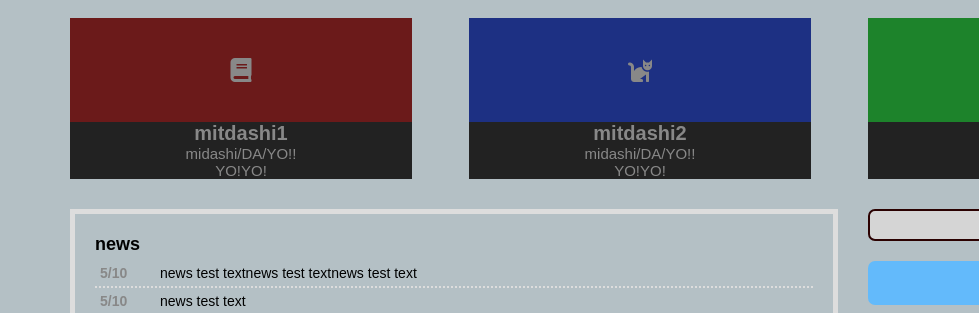
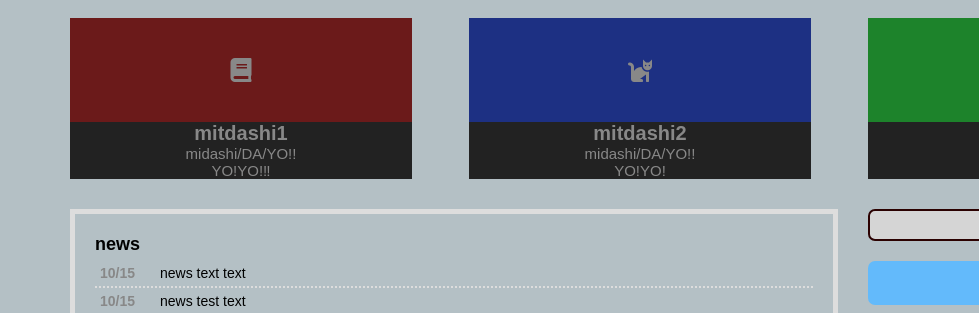
Before and after one commit to MotidaMikan/HP, a plain HTML site: page index.html in a window 1280 px wide. Shown: the part 440-753 px from the top of the page, 0-979 px from the left. Drawn offline with Linux system fonts and the light colour scheme.

Commit message:
20201015

```diff
--- a/index.html
+++ b/index.html
@@ -33,7 +33,7 @@
              <div class="subti">
               <a href="#"><i class="fas fa-book"></i>
               <h1>mitdashi1</h1>
-              <p>midashi/DA/YO!!<br>YO!YO!</p>
+              <p>midashi/DA/YO!!<br>YO!YO!‼</p>
             </a></div>
          </div>
 
@@ -59,13 +59,13 @@
                  <h1>news</h1>
                  <ul>
                  <li><a href="URL">
-                     <time datatime="2020.05-10">5/10</time>
-                     <div class="text">news test textnews test textnews test text</div>
+                     <time datatime="2020.05-10">10/15</time>
+                     <div class="text">news text text</div>
                     </a>
                  </li>
 
                  <li><a href="URL">
-                     <time datatime="2020.05-10">5/10</time>
+                     <time datatime="2020.05-10">10/15</time>
                      <div class="text">news test text</div>
                      </a>
                  </li>
```
